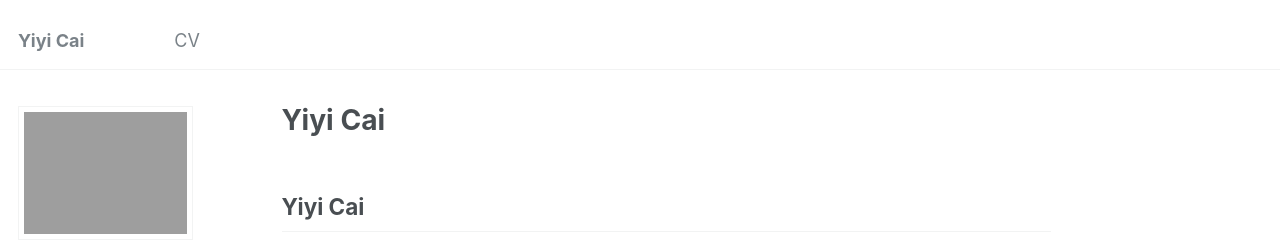
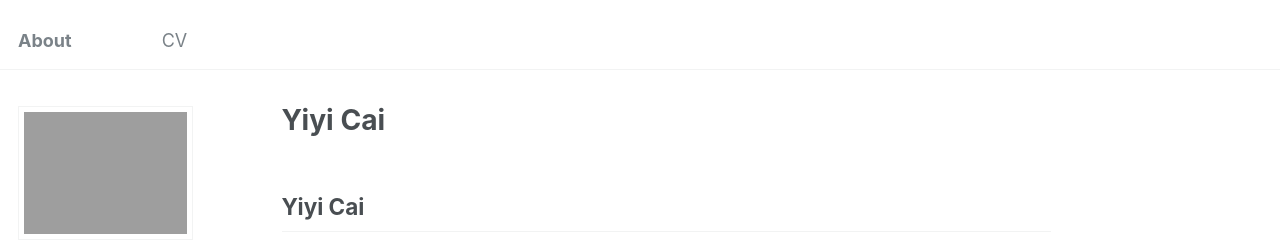
Before and after one commit to Yiyi-Cai/yiyi-cai.github.io, a Jekyll site: the page built from _pages/about.md, in a window 1280 px wide. Shown: the top 242 px of the page. Built offline with Jekyll 4.4.1, drawn with Linux system fonts in a browser that asks for light colours; some web fonts are replaced; our own code applies the rules of GitHub Pages for plain Markdown files.

Commit message:
Update _config.yml

```diff
--- a/_config.yml
+++ b/_config.yml
@@ -9,7 +9,7 @@ theme: jekyll-theme-cayman
 
 # Basic Site Settings
 locale                   : "en-US"
-title                    : "Yiyi Cai"
+title                    : "About"
 title_separator          : "-"
 name                     : &name "Yiyi Cai"
 description              : &description "undergraduate student at Caltech with interests in quantum information theory"
```
